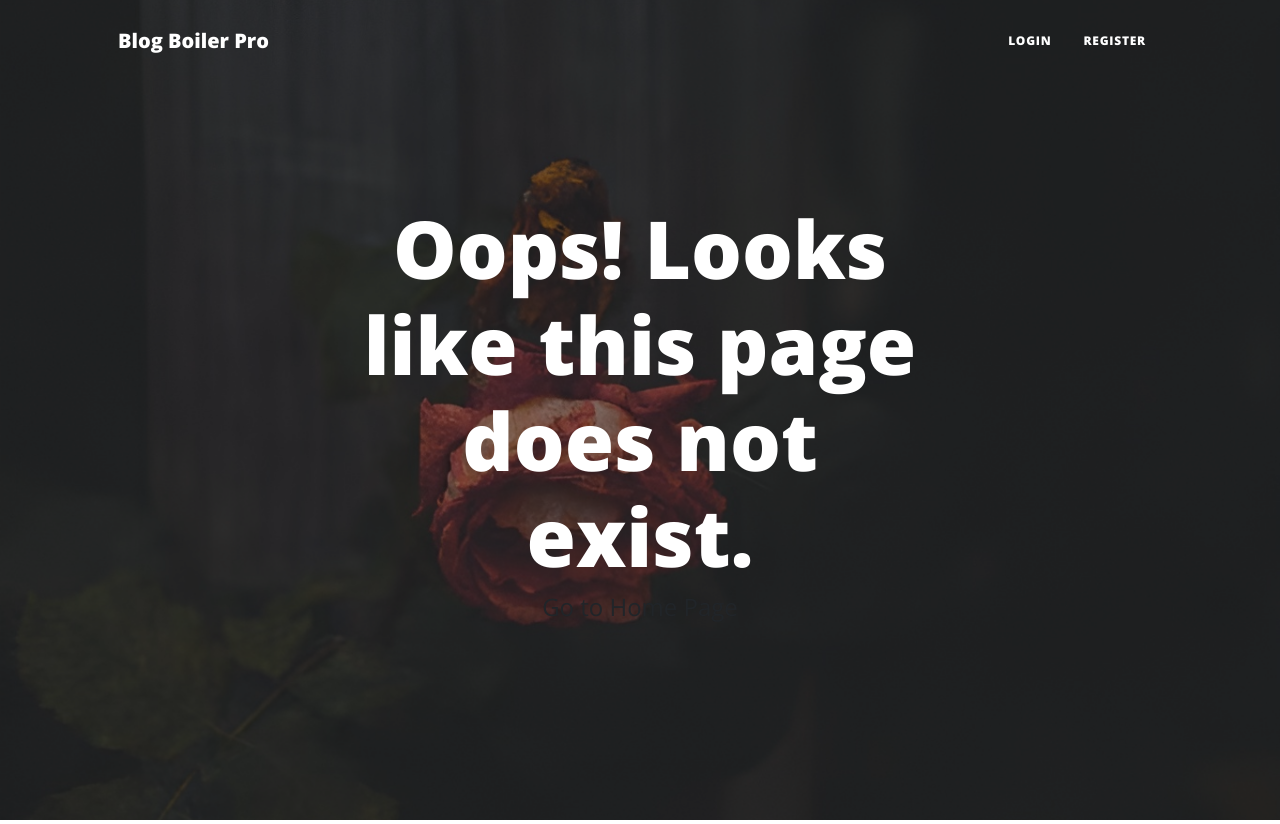
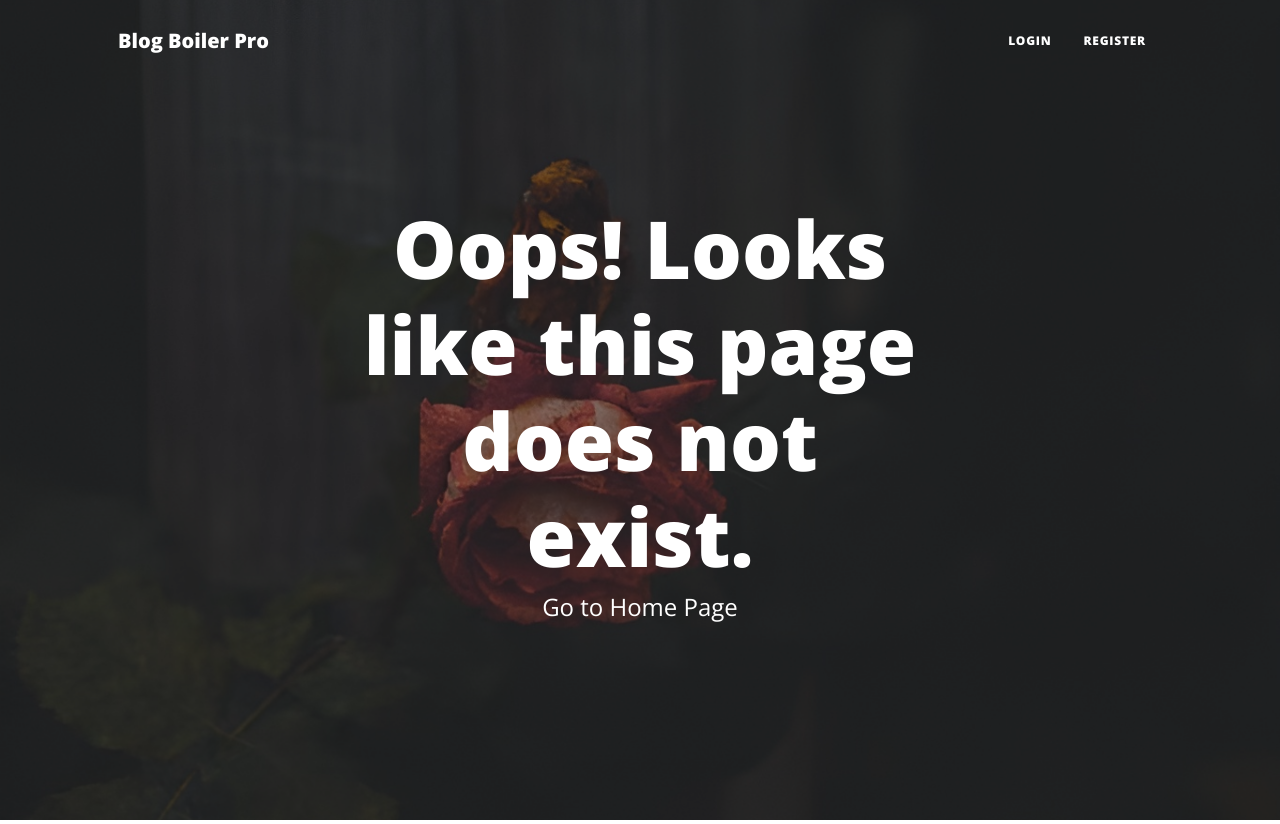
Before and after one commit to timonrieger/blog, a Flask app: template templates/404.html in a window 1280 px wide. Shown: the top 824 px of the page. Run offline with Flask 3, Linux system fonts and the light colour scheme; the template is opened without the code that fills it, so the values that code supplies are empty; parts of the project's set-up code (start-up, migrations or seed data) failed here and were passed over; some libraries are stand-ins or nearby versions.

Commit message:
style: fix 404 return link styling

```diff
--- a/static/css/styles.css
+++ b/static/css/styles.css
@@ -181,6 +181,15 @@ a {
   text-decoration: none;
 }
 a:hover {
+  color: var(--bs-link-hover-color);
+}
+
+#not-found-backlink {
+  color: white;
+  text-decoration: none;
+}
+
+#not-found-backlink:hover {
   color: var(--bs-link-hover-color);
 }
 
--- a/templates/404.html
+++ b/templates/404.html
@@ -17,7 +17,7 @@
         <div class="page-heading">
             <h1>Oops! Looks like this page does not exist.</h1>
             <span class="subheading"
-            ><a href="{{ url_for('home') }}">Go to Home Page</a></span
+            ><a href="{{ url_for('home') }}" id="not-found-backlink">Go to Home Page</a></span
             >
         </div>
         </div>
```
